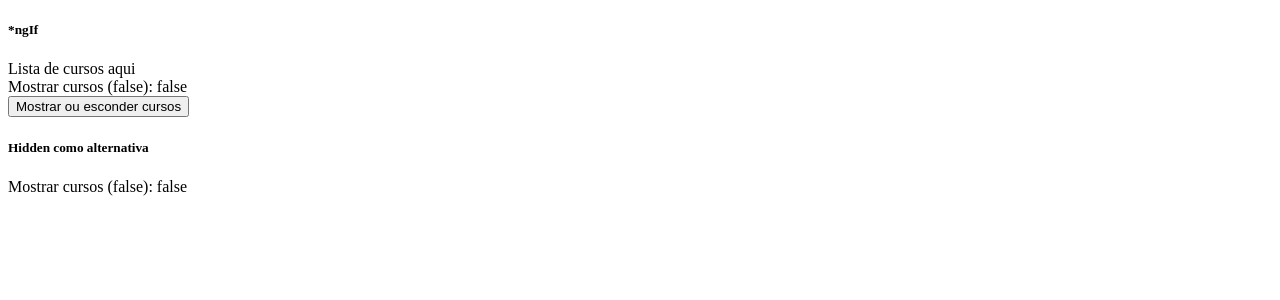
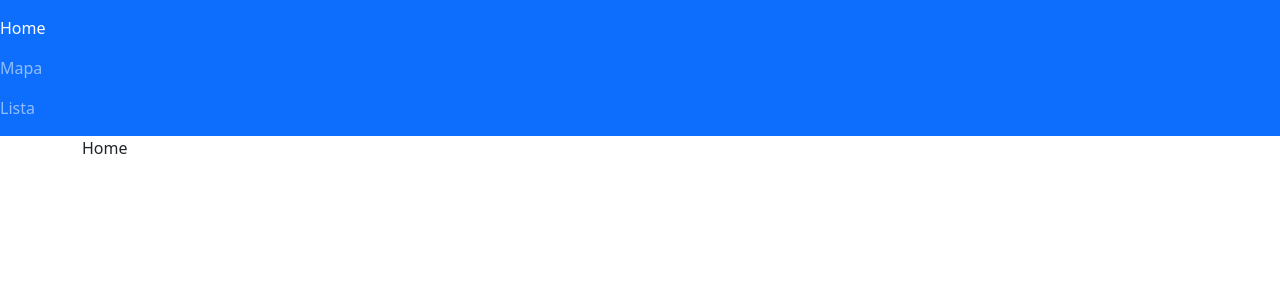
Before and after one commit to EduardTeixeira/angular-loiane-training, an Angular app in the folder diretivas/: page / in a window 1280 px wide. Shown: the top 300 px of the page. Built offline with nearby package versions, Linux system fonts and the light colour scheme.

Commit message:
ngSwitch, ngSwitchCase e ngSwitchDefault

```diff
--- a/diretivas/angular.json
+++ b/diretivas/angular.json
@@ -24,9 +24,12 @@
               "src/assets"
             ],
             "styles": [
+              "node_modules/bootstrap/dist/css/bootstrap.css",
               "src/styles.css"
             ],
-            "scripts": []
+            "scripts": [
+              "node_modules/bootstrap/dist/js/bootstrap.js"
+            ]
           },
           "configurations": {
             "production": {
--- a/diretivas/package.json
+++ b/diretivas/package.json
@@ -19,6 +19,7 @@
     "@angular/platform-browser": "~9.1.1",
     "@angular/platform-browser-dynamic": "~9.1.1",
     "@angular/router": "~9.1.1",
+    "bootstrap": "^5.0.0-alpha1",
     "rxjs": "~6.5.4",
     "tslib": "^1.10.0",
     "zone.js": "~0.10.2"
--- a/diretivas/src/app/app.component.html
+++ b/diretivas/src/app/app.component.html
@@ -1 +1,5 @@
-<app-diretiva-ngif></app-diretiva-ngif>
+<!--
+    <app-diretiva-ngif></app-diretiva-ngif>
+-->
+
+<app-diretiva-ngswitch></app-diretiva-ngswitch>
--- a/diretivas/src/app/app.module.ts
+++ b/diretivas/src/app/app.module.ts
@@ -5,12 +5,14 @@
 import { AppComponent } from './app.component';
 import { DiretivaNgifComponent } from './diretiva-ngif/diretiva-ngif.component';
 import { TesteComponent } from './teste/teste.component';
+import { DiretivaNgswitchComponent } from './diretiva-ngswitch/diretiva-ngswitch.component';
 
 @NgModule({
   declarations: [
     AppComponent,
     DiretivaNgifComponent,
-    TesteComponent
+    TesteComponent,
+    DiretivaNgswitchComponent
   ],
   imports: [
     BrowserModule,
--- /dev/null
+++ b/diretivas/src/app/diretiva-ngswitch/diretiva-ngswitch.component.html
@@ -0,0 +1,35 @@
+<nav class="navbar navbar-dark bg-primary">
+
+    <div class="nav navbar-nav">
+
+        <a class="nav-item nav-link" [class.active]="aba == 'home'" (click)="aba = 'home'">
+            Home
+        </a>
+
+        <a class="nav-item nav-link" [class.active]="aba == 'mapa'" (click)="aba = 'mapa'">
+            Mapa
+        </a>
+
+        <a class="nav-item nav-link" [class.active]="aba == 'lista'" (click)="aba = 'lista'">
+            Lista
+        </a>
+
+    </div>
+
+</nav>
+
+<div class="container" [ngSwitch]="aba">
+
+    <p *ngSwitchCase="'mapa'">
+        Modo mapa ativado
+    </p>
+
+    <p *ngSwitchCase="'lista'">
+        Modo lista ativado
+    </p>
+
+    <p *ngSwitchDefault>
+        Home
+    </p>
+
+</div>
--- /dev/null
+++ b/diretivas/src/app/diretiva-ngswitch/diretiva-ngswitch.component.ts
@@ -0,0 +1,17 @@
+import { Component, OnInit } from '@angular/core';
+
+@Component({
+  selector: 'app-diretiva-ngswitch',
+  templateUrl: './diretiva-ngswitch.component.html',
+  styleUrls: ['./diretiva-ngswitch.component.css']
+})
+export class DiretivaNgswitchComponent implements OnInit {
+
+  aba: string = 'home';
+
+  constructor() { }
+
+  ngOnInit(): void {
+  }
+
+}
```
Also changed, not shown: diretivas/src/app/diretiva-ngswitch/diretiva-ngswitch.component.css (added), 2 other files (tests, documents, lock files or other folders).
